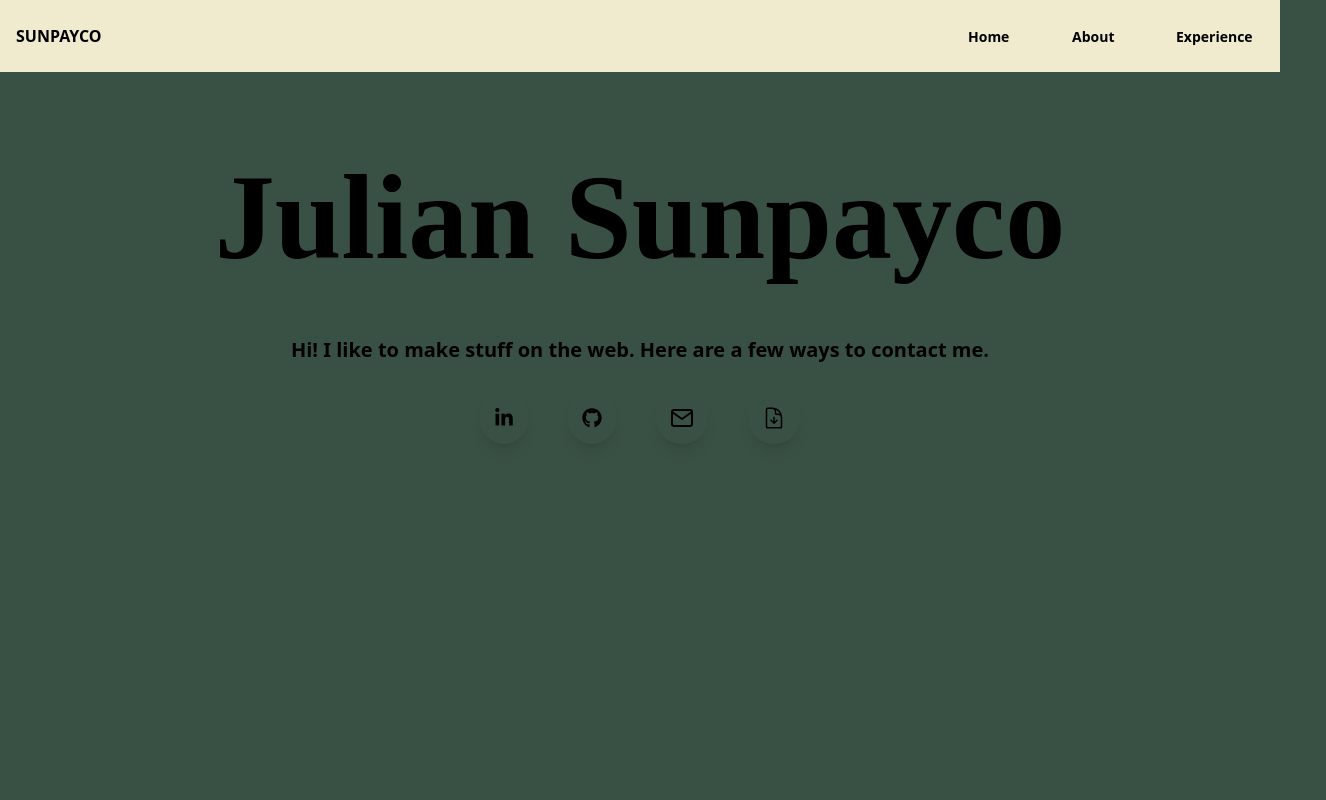
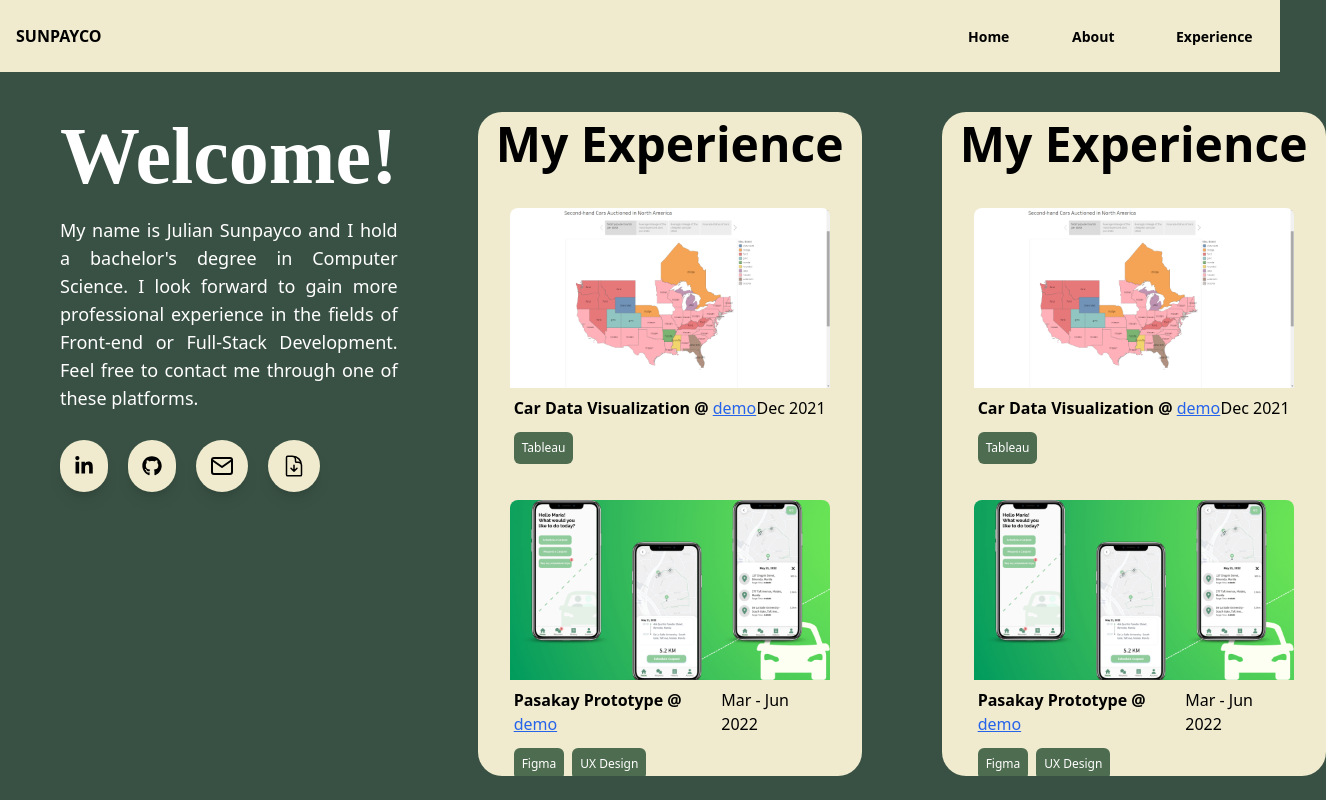
Before and after one commit to jSunpayco/julian-sunpayco, a Vue app: page / in a window 1280 px wide. Shown: the top 800 px of the page, 1326 px wide, since content can reach past the window. Built offline with nearby package versions, Linux system fonts and the light colour scheme.

Commit message:
Start of V2 - initial changes

```diff
--- a/src/App.vue
+++ b/src/App.vue
@@ -76,7 +76,4 @@ html {
 body{
   background-color: #395144;
 }
-.naviLink:active{
-  border-bottom: 2px solid rebeccapurple;
-}
 </style>
--- a/src/components/Landing.vue
+++ b/src/components/Landing.vue
@@ -3,11 +3,11 @@
 
 <template>
   <div class="sectionContainer">
-    <div class=" sticky top-32">
-      <h1 id="titleName" class="font-bold text-center">Julian Sunpayco</h1>
-      <p class="font-bold text-center mt-7 text-xl">Hi! I like to make stuff on the web. Here are a few ways to contact me.</p>
+    <div class="mx-auto mt-24 w-2/3 xl:w-full">
+      <h1 id="titleName" class="mx-auto font-bold text-center xl:text-start text-white w-full">Welcome!</h1>
+      <p class="font-normal text-lg text-white text-justify">My name is Julian Sunpayco and I hold a bachelor's degree in Computer Science. I look forward to gain more professional experience in the fields of Front-end  or Full-Stack Development. Feel free to contact me through one of these platforms.</p>
 
-      <div class="flex justify-center mt-7">
+      <div class="flex justify-center xl:justify-start mt-7">
 
         <a href="https://www.linkedin.com/in/julian-rafael-sunpayco-b4365222a/" class="iconAnchor" title="LinkedIn" target="_blank">
           <!-- Linkedin -->
@@ -37,7 +37,7 @@
 
 <style scoped>
 #titleName{
-  font-size: 15vh;
+  font-size: 10vh;
   font-family: "Butler";
 }
 </style>
--- a/src/components/Works.vue
+++ b/src/components/Works.vue
@@ -15,8 +15,8 @@ export default{
 </script>
 
 <template>
-  <div class="sectionContainer justify-evenly h-full">
-    <h1 class="aboutTitle my-24">My Experience</h1>
+  <div class="worksContainer">
+    <h1 class="aboutTitle mt-2">My Experience</h1>
 
     <div class="workGridContainer">
       <div class="workGrid">
--- a/src/data/experiences.js
+++ b/src/data/experiences.js
@@ -4,7 +4,7 @@ const experiences = [
         title: "Car Data Visualization",
         linkName: "demo",
         link: "https://public.tableau.com/app/profile/julian.sunpayco/viz/USA_Cars_Workbook/Story1",
-        year: "2021",
+        year: "Dec 2021",
         description: "Data visualization to analyze data of second-hand cars being auctioned in North America.",
         techs: ["Tableau"],
         preview: 'secondhand.png'
@@ -14,7 +14,7 @@ const experiences = [
         title: "Pasakay Prototype",
         linkName: "demo",
         link: "https://www.figma.com/proto/ENVUAYEbFn2q43IMysKRf9/Pasakay-Application-Prototype?node-id=230%3A2888&scaling=min-zoom&page-id=0%3A1&starting-point-node-id=230%3A2888&show-proto-sidebar=1",
-        year: "2022",
+        year: "Mar - Jun 2022",
         description: "A prototype for a carpooling application. The design of the app was modified after every iteration that included UX testing.",
         techs: ["Figma", "UX Design"],
         preview: 'pasakay.png'
@@ -24,7 +24,7 @@ const experiences = [
         title: "SWE Intern",
         linkName: "eScience",
         link: "https://www.electronicscience.com/products/edtr.html",
-        year: "2022",
+        year: "Jul - Oct 2022",
         description: "Performed tasks for the web component of an attendance and inventory monitoring system tailored for merchandising services.",
         techs: ["Angular", "JavaScript", "Python", "AWS SDK"],
         preview: 'escience.png'
@@ -34,7 +34,7 @@ const experiences = [
         title: "DOTA Drafter",
         linkName: "demo",
         link: "https://dota-drafter.vercel.app/",
-        year: "2022",
+        year: "Nov 2022",
         description: "A MERN stack application for DOTA2 players to take turns in picking and banning a character within a time limit.",
         techs: ["React", "CSS", "MantineUI", "TypeScript", "NodeJS", "ExpressJS", "MongoDB"],
         preview: 'drafter.png'
@@ -44,7 +44,7 @@ const experiences = [
         title: "Julian Sunpayco",
         linkName: "demo",
         link: "http://localhost:5173/",
-        year: "2022",
+        year: "Dec 2022",
         description: "This is where you're currently at! This was made in hopes of expanding my knowledge on JS frameworks while showcasing my past experiences in the field.",
         techs: ["Vue", "JavaScript", "Vite", "Tailwind", "GSAP"],
         preview: 'portfolio.png'
--- a/src/style.css
+++ b/src/style.css
@@ -1,6 +1,17 @@
 @tailwind base;
 @tailwind components;
 @tailwind utilities;
+
+@layer utilities {
+  .no-scrollbar::-webkit-scrollbar {
+    display: none;
+  }
+
+  .no-scrollbar {
+    -ms-overflow-style: none;
+    scrollbar-width: none;
+  }
+}
 
 @layer components {
   /* Nav bar */
@@ -18,14 +29,9 @@
     @apply block p-4 text-sm font-semibold hover:bg-customBeigeDark text-white hover:text-black rounded-full;
   }
 
-  /* Landing */
-  .sectionContainer {
-    @apply w-full h-full lg:h-screen min-h-screen flex flex-col scroll-smooth;
-  }
-
   /* About Page */
   .aboutTitle {
-    @apply text-5xl font-bold align-middle text-center w-full mt-10 md:mt-0;
+    @apply text-5xl font-bold text-black align-middle text-center w-full mt-10 md:mt-0;
   }
   .aboutContent {
     @apply md:w-2/3 w-full h-2/3 flex flex-col justify-between xl:flex-row mx-auto;
@@ -42,8 +48,8 @@
   }
 
   .iconAnchor {
-    @apply border-2 shadow-lg flex items-center justify-center p-3 text-black text-xs rounded-full transition-all mx-5
-    border-transparent hover:border-customGreenDarker hover:shadow-none;
+    @apply border-2 shadow-lg flex items-center justify-center p-3 text-black text-xs rounded-full transition-all mr-5
+    border-transparent hover:border-customBeigeDarker hover:shadow-none hover:border-2 bg-customBeigeDark;
   }
   .iconAnchorActive {
     @apply border-customGreenDarker border-2 transition-all;
@@ -59,15 +65,26 @@
     @apply text-center m-1 shadow-lg bg-customGreenDark text-white rounded-full p-2 pointer-events-none;
   }
 
+  /* Landing */
+  .sectionContainer {
+    @apply w-2/3 lg:w-full lg:h-screen flex flex-col mx-auto xl:mx-10;
+  }
+
   /* Exprience page */
+  .worksContainer {
+    @apply h-screen max-h-[83vh] bg-customBeigeDark rounded-3xl mx-10 mt-28 overflow-scroll no-scrollbar min-w-fit;
+  }
+
   .workGridContainer {
-    @apply w-5/6 h-2/3 mx-auto mb-24;
+    @apply max-w-sm h-full mx-auto p-8 m-2;
   }
+
   .workGrid {
-    @apply grid xs:grid-cols-1 md:grid-cols-2 xl:grid-cols-3 gap-14;
+    @apply grid grid-cols-1 gap-8;
   }
+
   .workInfo {
-    @apply my-5 mx-4 flex flex-row justify-between;
+    @apply my-2 mx-1 flex flex-row justify-between;
   }
 
   .workDescription {
@@ -79,7 +96,7 @@
   }
 
   .techItemsContainerWork {
-    @apply mx-2 font-normal w-full flex flex-wrap justify-start;
+    @apply font-normal w-full flex flex-wrap justify-start;
   }
   .techItemsWork {
     @apply text-center m-1 bg-customGreenDark text-white rounded-md p-2 text-xs pointer-events-none;
--- a/src/views/HomeView.vue
+++ b/src/views/HomeView.vue
@@ -12,8 +12,10 @@ export default {
 
 <template>
     <div>
-      <section id="landing">
+      <section id="landing" class="flex flex-col mx-5 xl:flex-row">
         <Landing />
+        <Works />
+        <Works />
       </section>
 
       <!-- <div class="one"></div>
@@ -21,7 +23,7 @@ export default {
       <div class="thr"></div>
       <div class="fou"></div> -->
 
-      <section id="about">
+      <!-- <section id="about">
           <About/>
       </section>
 
@@ -31,7 +33,7 @@ export default {
 
       <section id="contact">
           <Contact/>
-      </section>
+      </section> -->
     </div>
 </template>
 
--- a/tailwind.config.cjs
+++ b/tailwind.config.cjs
@@ -1,4 +1,3 @@
-/** @type {import('tailwindcss').Config} */
 module.exports = {
   content: ["./index.html", "./src/**/*.{html,js,vue}"],
   theme: {
```
